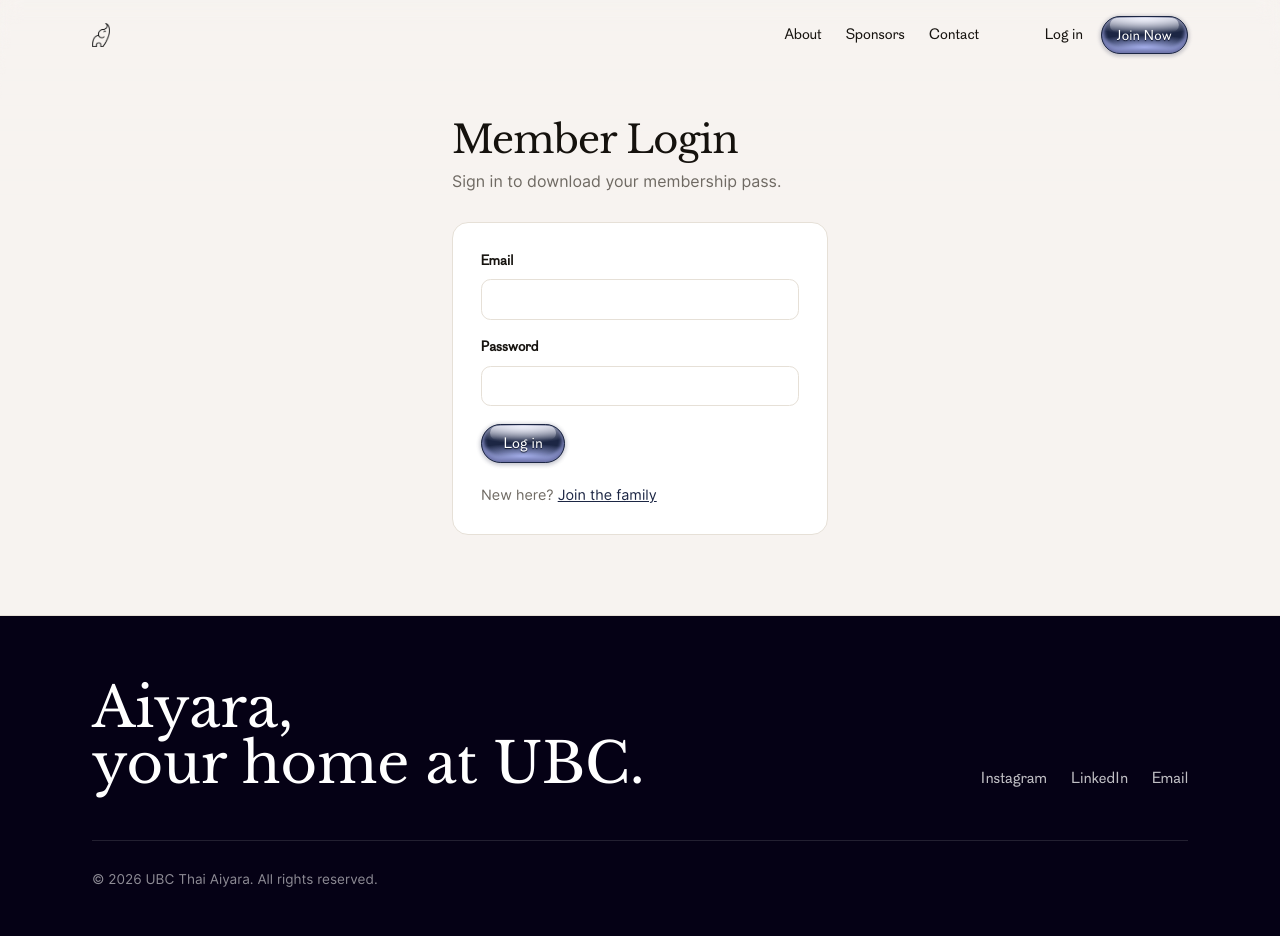
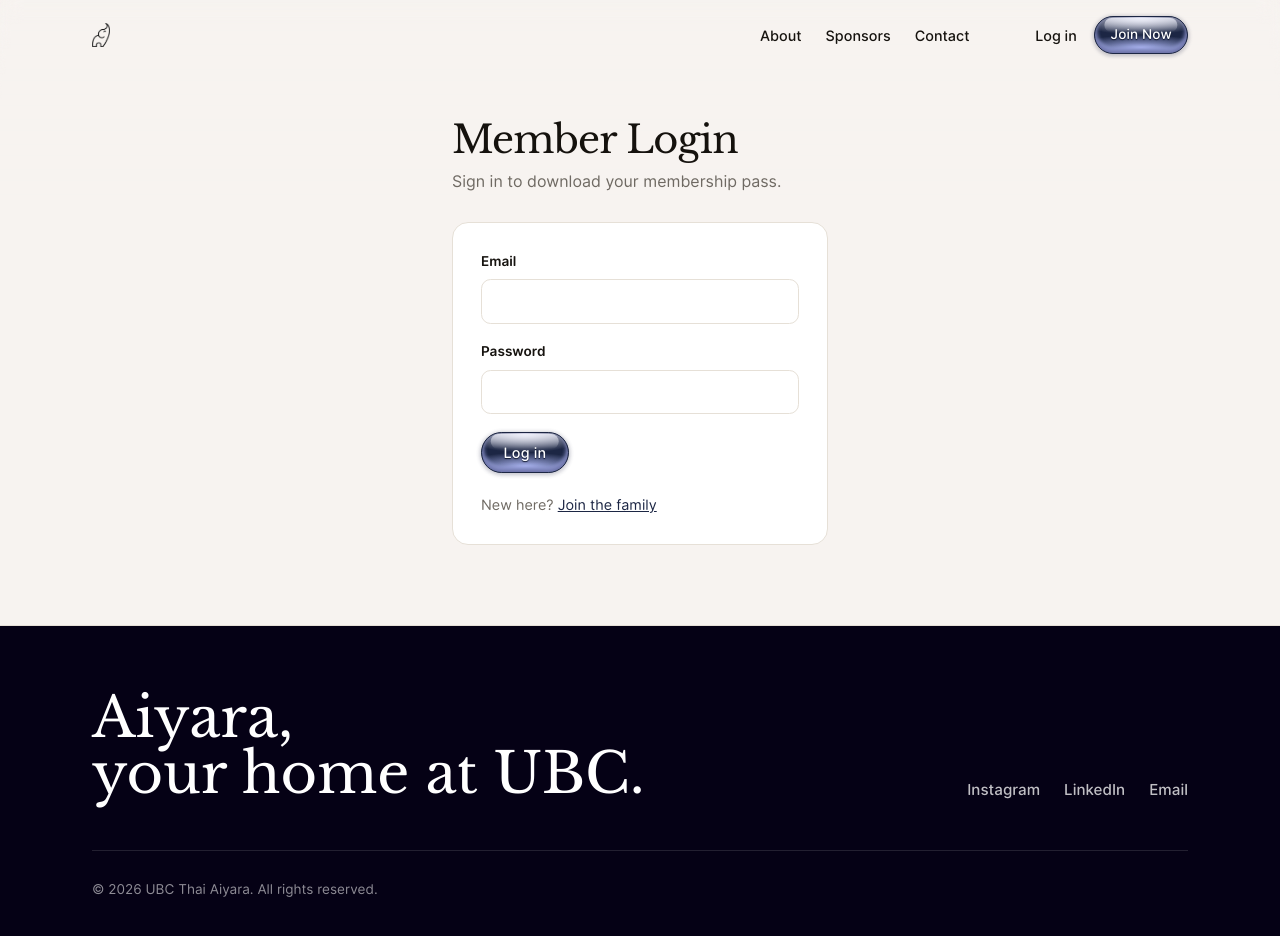
Before and after one commit to ubcthaiaiyara/website, a Next.js app: page /login in a window 1280 px wide. Shown: the top 936 px of the page. Built offline with nearby package versions, Linux system fonts and the light colour scheme; no server answers.

Commit message:
refactor(fonts): replace Cotham Sans with Open Runde

```diff
--- a/app/globals.css
+++ b/app/globals.css
@@ -74,14 +74,6 @@ a {
     color: var(--accent);
 }
 
-/* Open Runde carries all reading text — paragraphs and descriptions; Cotham
-   Sans stays on titles, nav, and UI. */
-p,
-.lead,
-.hero-sub {
-    font-family: var(--font-body), var(--font-sans), sans-serif;
-}
-
 p {
     color: var(--muted);
     margin: 0 0 1rem;
@@ -102,9 +94,7 @@ p {
         radial-gradient(75% 35% at 50% 85%, #aab4f0, transparent);
     color: #fff;
     text-decoration: none;
-    /* Cotham Sans's lopsided ascent/descent metrics float the label ~0.11em
-     above true center, so skew the vertical padding to optically center it. */
-    padding: calc(0.7rem + 0.11em) 1.35rem calc(0.7rem - 0.11em);
+    padding: 0.7rem 1.35rem;
     border-radius: 999px;
     border: 1px solid var(--accent);
     font-family: inherit; /* <button> elements don't inherit by default */
@@ -182,7 +172,7 @@ p {
 }
 
 .button-sm {
-    padding: calc(0.45rem + 0.11em) 0.95rem calc(0.45rem - 0.11em);
+    padding: 0.45rem 0.95rem;
     font-size: 0.85rem;
 }
 
--- a/app/layout.tsx
+++ b/app/layout.tsx
@@ -4,10 +4,10 @@ import localFont from "next/font/local";
 import "./globals.css";
 import SiteHeader from "./components/SiteHeader";
 
-// Type system: Libre Baskerville (serif) for primary display statements,
-// Cotham Sans for secondary titles and UI, and Open Runde — a rounded sans by
-// Laurids Kern (OFL) — for descriptions and paragraphs. All exposed as CSS
-// variables consumed by globals.css.
+// Type system: Libre Baskerville (serif) for primary display statements, and
+// Open Runde — a rounded sans by Laurids Kern (OFL) — for everything else
+// (titles, UI, descriptions, paragraphs). Exposed as CSS variables consumed by
+// globals.css.
 const libreBaskerville = Libre_Baskerville({
     subsets: ["latin"],
     variable: "--font-serif",
@@ -16,17 +16,9 @@ const libreBaskerville = Libre_Baskerville({
     style: ["normal", "italic"],
 });
 
-// Self-hosted: Cotham Sans isn't on Google Fonts. Single weight — heavier
-// weights render as browser-synthesized bold.
-const cothamSans = localFont({
-    variable: "--font-sans",
-    display: "swap",
-    src: [{ path: "./fonts/CothamSans.otf", weight: "400", style: "normal" }],
-});
-
 // Self-hosted: Open Runde isn't on Google Fonts.
 const openRunde = localFont({
-    variable: "--font-body",
+    variable: "--font-sans",
     display: "swap",
     src: [
         { path: "./fonts/OpenRunde-Regular.woff2", weight: "400", style: "normal" },
@@ -47,7 +39,7 @@ export default function RootLayout({
     return (
         <html
             lang="en"
-            className={`${libreBaskerville.variable} ${cothamSans.variable} ${openRunde.variable}`}
+            className={`${libreBaskerville.variable} ${openRunde.variable}`}
         >
             <body>
                 <SiteHeader />
```
Also changed, not shown: app/fonts/CothamSans.otf (deleted).
